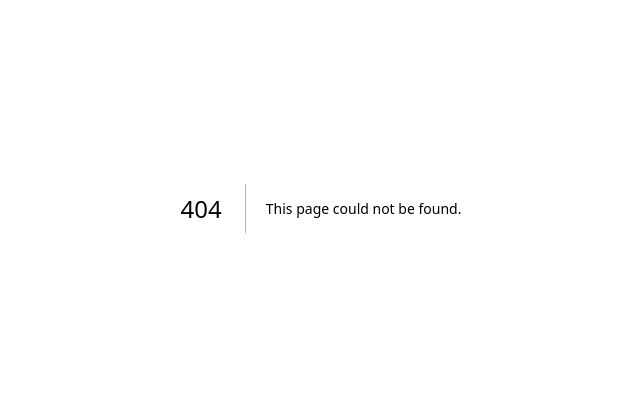
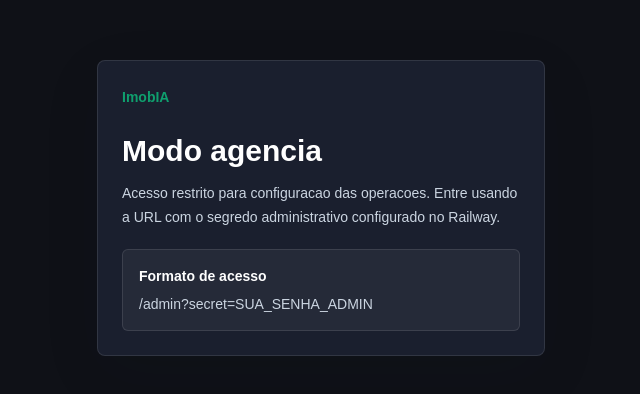
Before and after one commit to kairosystem085/agente-imob, a Next.js app: page /admin/login in a window 1280 px wide. Before the commit this address had no page. Shown: the part 192-586 px from the top of the page, without its empty margins (319-959 px from the left). Built offline with nearby package versions, Linux system fonts and the light colour scheme.

Commit message:
feat: add admin secret login page

```diff
--- /dev/null
+++ b/src/app/admin/login/page.tsx
@@ -0,0 +1,19 @@
+import Link from "next/link";
+
+export default function AdminLoginPage() {
+  return (
+    <main className="grid min-h-screen place-items-center bg-[#0f1117] px-6 text-white">
+      <section className="w-full max-w-md rounded-lg border border-white/10 bg-[#1a1f2e] p-6 shadow-soft">
+        <Link href="/" className="text-sm font-semibold text-emerald">ImobIA</Link>
+        <h1 className="mt-6 text-3xl font-semibold">Modo agencia</h1>
+        <p className="mt-3 text-sm leading-6 text-slate-300">
+          Acesso restrito para configuracao das operacoes. Entre usando a URL com o segredo administrativo configurado no Railway.
+        </p>
+        <div className="mt-5 rounded-md border border-white/10 bg-white/5 p-4 text-sm text-slate-300">
+          <p className="font-semibold text-white">Formato de acesso</p>
+          <p className="mt-2 break-all">/admin?secret=SUA_SENHA_ADMIN</p>
+        </div>
+      </section>
+    </main>
+  );
+}
```
